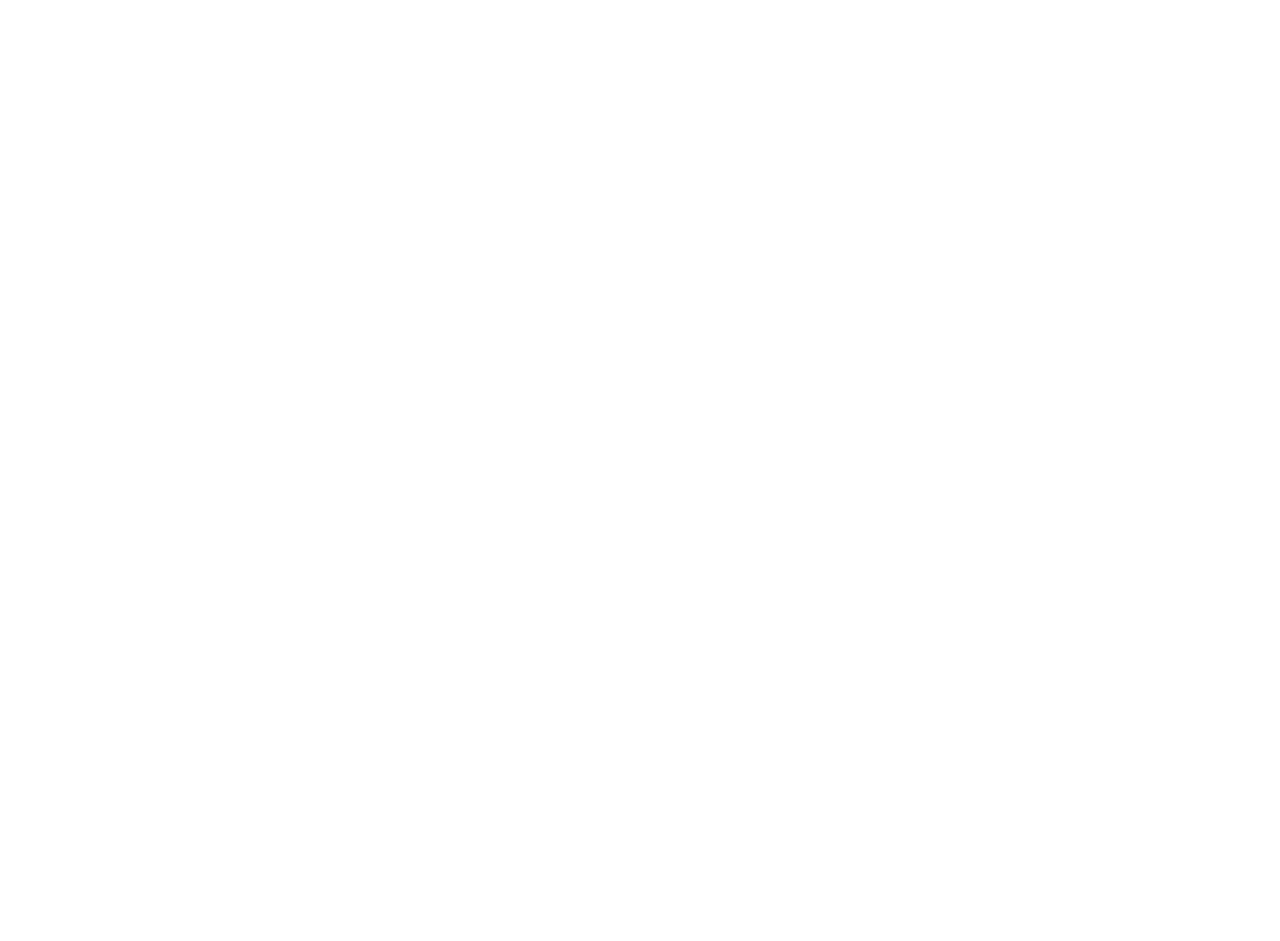
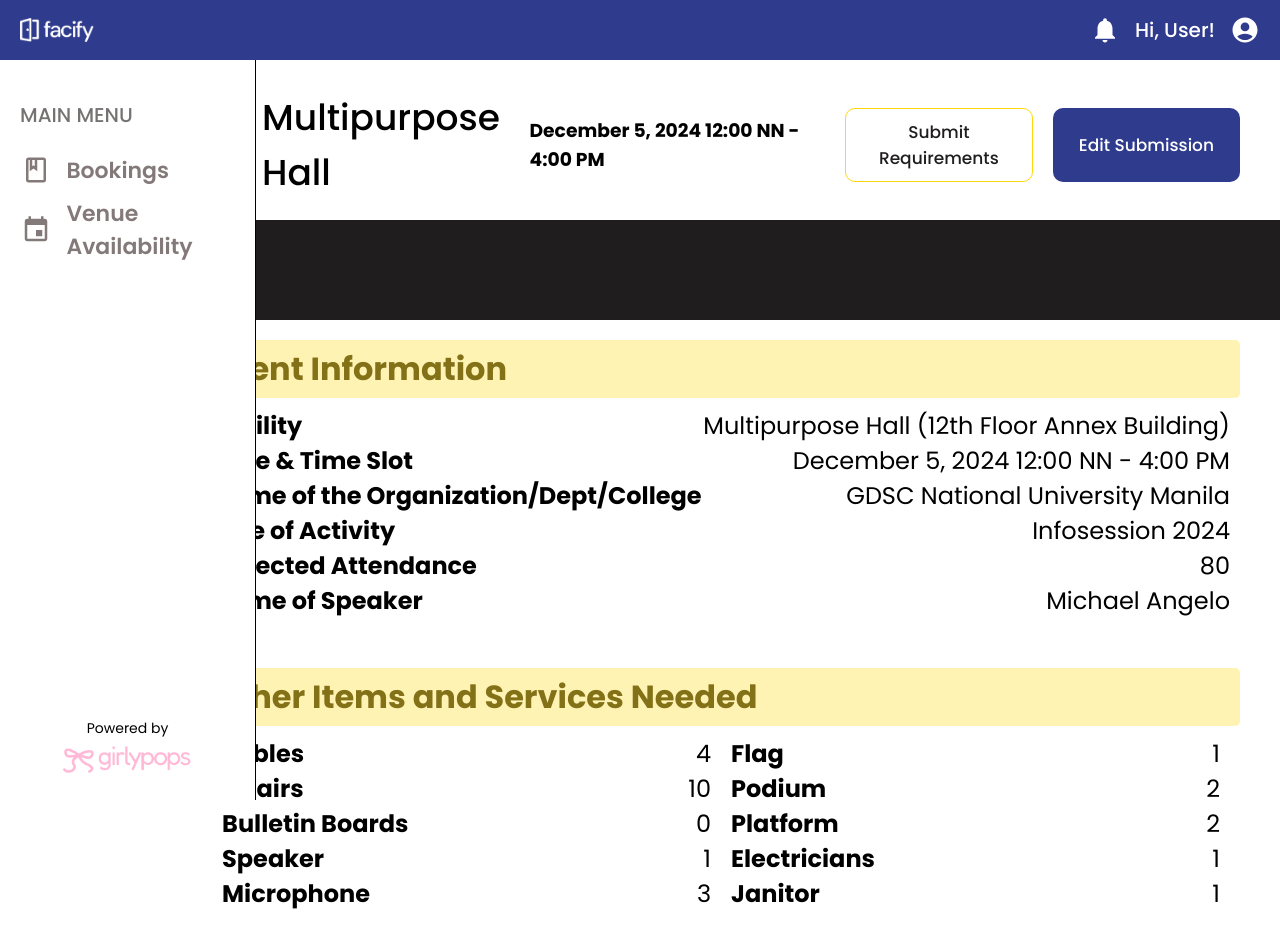
Before and after one commit to ysc4/facify-project, a React (Vite) app: page /venue-booking in a window 1280 px wide. Before the commit this address had no page. Before the commit the page ends 800 px from the top, so only its background shows below. Built offline with nearby package versions, Linux system fonts and the light colour scheme.

Commit message:
Created venue-booking page and updated link of buttons

```diff
--- a/src/App.jsx
+++ b/src/App.jsx
@@ -4,6 +4,7 @@ import Booking from './pages/Booking-Home';
 import BookingInfo from './pages/Booking-Info';
 import Login from './pages/Login';
 import Venue from './pages/Venue-Availability';
+import VenueBooking from './pages/Venue-Booking';
 
 function App() {
   const [isLoggedIn, setIsLoggedIn] = useState(false);
@@ -15,6 +16,7 @@ function App() {
           <Route path="/bookings" element={<Booking />} />
           <Route path="/booking-info" element={<BookingInfo />} />
           <Route path="/venue-availability" element={<Venue />} />
+          <Route path="/venue-booking" element={<VenueBooking />} />
         </Routes>
       </div>
     </Router>
--- a/src/pages/Venue-Availability.jsx
+++ b/src/pages/Venue-Availability.jsx
@@ -1,6 +1,7 @@
 import Previous from '@mui/icons-material/ArrowBackIos';
 import Next from '@mui/icons-material/ArrowForwardIos';
 import React from 'react';
+import { Link } from 'react-router-dom';
 import '../components/Navbar.css';
 import Header from '../components/Navbar.jsx';
 import '../components/Sidebar.css';
@@ -26,7 +27,9 @@ function Venue() {
                     </div>
                 </div>
                 <div className="add-booking">
-                    <button className="add-booking-button">Add a Booking</button>
+                    <Link to="/venue-booking">
+                        <button className="add-booking-button">Add a Booking</button>
+                    </Link>
                 </div>
             </div>
             <div className="calendar-body">
--- /dev/null
+++ b/src/pages/Venue-Booking.css
@@ -0,0 +1,158 @@
+* {
+    font-family: 'Poppins', sans-serif;
+}
+
+.BookingInfo {
+    display: flex;
+    flex-direction: column;
+    height: 100vh;
+}
+
+.Header {
+    flex: 0 0 auto; /* Ensure the header takes up only as much space as it needs */
+}
+
+.main-content {
+    display: flex;
+    flex: 1; /* Take up the remaining space */
+}
+
+.sidebar-placeholder {
+    width: 20%; /* Adjust the width as needed */
+}
+
+.booking-details {
+    flex: 1;
+    display: flex;
+    flex-direction: column;
+    padding-top: 90px;
+    background-color: #FFFFFF;
+}
+
+.booking-details_header {
+    display: flex;
+    flex-direction: row;
+    justify-content: space-between;
+    align-items: center;
+    width: 100%;
+    padding: 0 40px;
+    box-sizing: border-box;
+}
+
+.booking {
+    display: flex;
+    align-items: center;
+    justify-content: center;
+}
+
+.booking h2 {
+    margin-left: 20px;
+    font-size: 36px;
+    font-weight: 500;
+    font-family: 'Poppins', sans-serif;
+}
+
+.back-icon {
+    left: 20px;
+    padding: 5px;
+    border: 1px solid #ccc;
+    border-radius: 5px;
+    cursor: pointer;
+}
+
+.booking-buttons {
+    display: flex;
+    width: 40%;
+}
+
+.submit-button, .edit-button {
+    width: 300px;
+    margin-left: 20px;
+    padding: 10px 20px;
+    border-radius: 10px;
+    font-size: 17px;
+    font-weight: 500;
+    cursor: pointer;
+    background-color: #2F3B8D;
+    color: white;
+    border: none;
+}
+
+.submit-button {
+    background-color: #FFFFFF;
+    color: #1F1D1D;
+    border: 1px solid #FFD80C;
+}
+
+.edit-button:hover {
+    background-color: #F5F5F5;
+}
+
+.submit-button:hover {
+    background-color: #FFD80C;
+    color: #FFFFFF;
+}
+
+.edit-button:active {
+    background-color: #F5F5F5;
+}
+
+.submit-button:active {
+    background-color: #FFD80C;
+    color: #FFFFFF;
+}
+
+.booking-progress {
+    display: flex;
+    justify-content: center;
+    align-items: center;
+    margin-top: 20px;
+    width: 100%;
+    height: 100px;
+    background-color: #1F1D1D;
+}
+
+.event-info, .other-info {
+    display: flex;
+    flex-direction: column;
+    width: 100%;
+    padding: 20px 40px;
+    box-sizing: border-box;
+}
+
+.event-info h3, .other-info h3 {
+    font-size: 32px;
+    font-weight: 1000;
+    font-family: 'Poppins', sans-serif;
+    color: #837118;
+    background-color: #FFF3B4;
+    border-radius: 5px;
+    padding: 5px 10px;
+}
+
+.event-info .content {
+    display: flex;
+    flex-direction: row;
+    justify-content: space-between;
+    font-size: 24px;
+    padding: 10px 10px;
+}
+
+.other-info .content, .items-column, .equipment-column {
+    width: 100%;
+    display: flex;
+    flex-direction: row;
+    justify-content: space-between;
+    font-size: 24px;
+    padding: 5px 10px;
+}
+
+.labels {
+    text-align: left;
+    font-weight: 600;
+}
+
+.values {
+    text-align: right;
+    font-weight: 400;
+}
--- /dev/null
+++ b/src/pages/Venue-Booking.jsx
@@ -0,0 +1,97 @@
+import BackIcon from '@mui/icons-material/ArrowBackOutlined';
+import '../components/Navbar.css';
+import Header from '../components/Navbar.jsx';
+import '../components/ProgressBar.css';
+import '../components/Sidebar.css';
+import Sidebar from '../components/Sidebar.jsx';
+import './Booking-Info.css';
+
+function VenueBooking() {
+  return (
+    <div className="BookingInfo">
+      <Header />
+      <div className="main-content">
+        <div className="sidebar-placeholder">
+          <Sidebar />
+        </div>
+        <div className="booking-details">
+            <div className="booking-details_header">
+                <div className="booking">
+                    <BackIcon className="back-icon" style={{  fontSize: 40  }}></BackIcon>
+                    <h2>Multipurpose Hall</h2>
+                    <h3>December 5, 2024 12:00 NN - 4:00 PM</h3>
+                </div>
+                <div className="booking-buttons">
+                    <button className="submit-button">Submit Requirements</button>
+                    <button className="edit-button">Edit Submission</button>
+                </div>
+            </div>
+            <div className="booking-progress">
+              <div className="progress-bar">
+              </div>
+            </div>
+            <div className="event-info">
+                <h3>Event Information</h3>
+                <div className="content">
+                  <div className="labels">
+                    <h4>Facility</h4>
+                    <h4>Date & Time Slot</h4>
+                    <h4>Name of the Organization/Dept/College</h4>
+                    <h4>Title of Activity</h4>
+                    <h4>Expected Attendance</h4>
+                    <h4>Name of Speaker</h4>
+                  </div>
+                  <div className="values">
+                    <p>Multipurpose Hall (12th Floor Annex Building)</p>
+                    <p>December 5, 2024 12:00 NN - 4:00 PM</p>
+                    <p>GDSC National University Manila</p>
+                    <p>Infosession 2024</p>
+                    <p>80</p>
+                    <p>Michael Angelo</p>
+                </div>
+              </div>
+            </div>
+            <div className="other-info">
+              <h3>Other Items and Services Needed</h3>
+              <div className="content">
+              <div className="items-column">
+                <div className="labels">
+                  <h4>Tables</h4>
+                  <h4>Chairs</h4>
+                  <h4>Bulletin Boards</h4>
+                  <h4>Speaker</h4>
+                  <h4>Microphone</h4>
+                </div>
+                <div className="values">
+                  <p>4</p>
+                  <p>10</p>
+                  <p>0</p>
+                  <p>1</p>
+                  <p>3</p>
+                </div>
+              </div>
+              <div className="equipment-column">
+                <div className="labels">
+                  <h4>Flag</h4>
+                  <h4>Podium</h4>
+                  <h4>Platform</h4>
+                  <h4>Electricians</h4>
+                  <h4>Janitor</h4>
+                </div>
+                <div className="values">
+                  <p>1</p>
+                  <p>2</p>
+                  <p>2</p>
+                  <p>1</p>
+                  <p>1</p>
+                </div>
+              </div>
+            </div>
+          </div>
+        </div>
+      </div>
+    </div>
+  );
+}
+
+export default VenueBooking;
```
